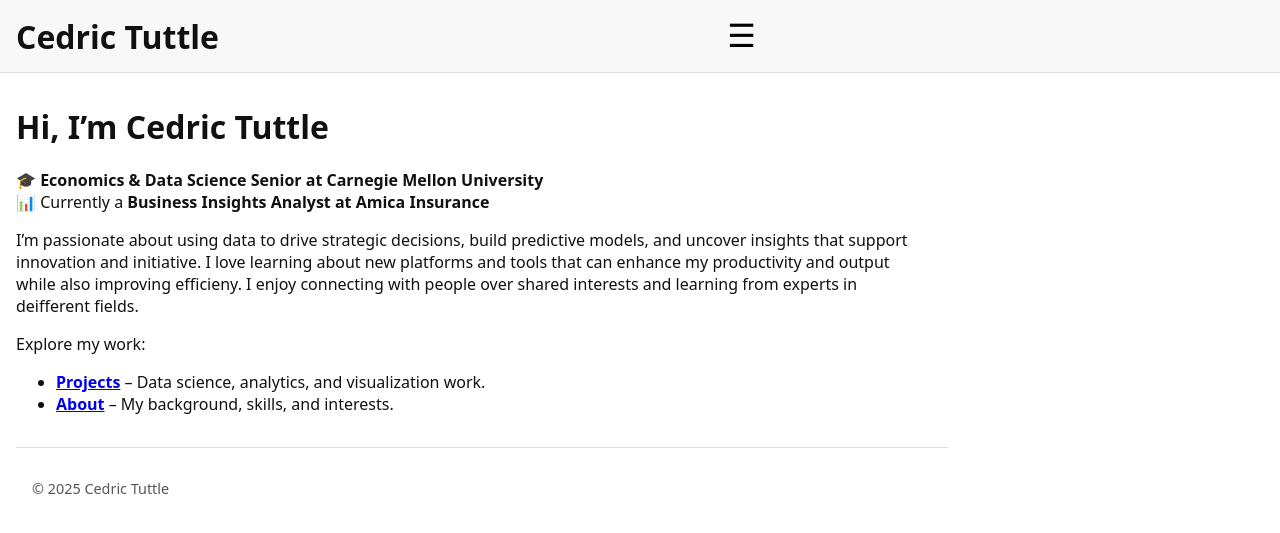
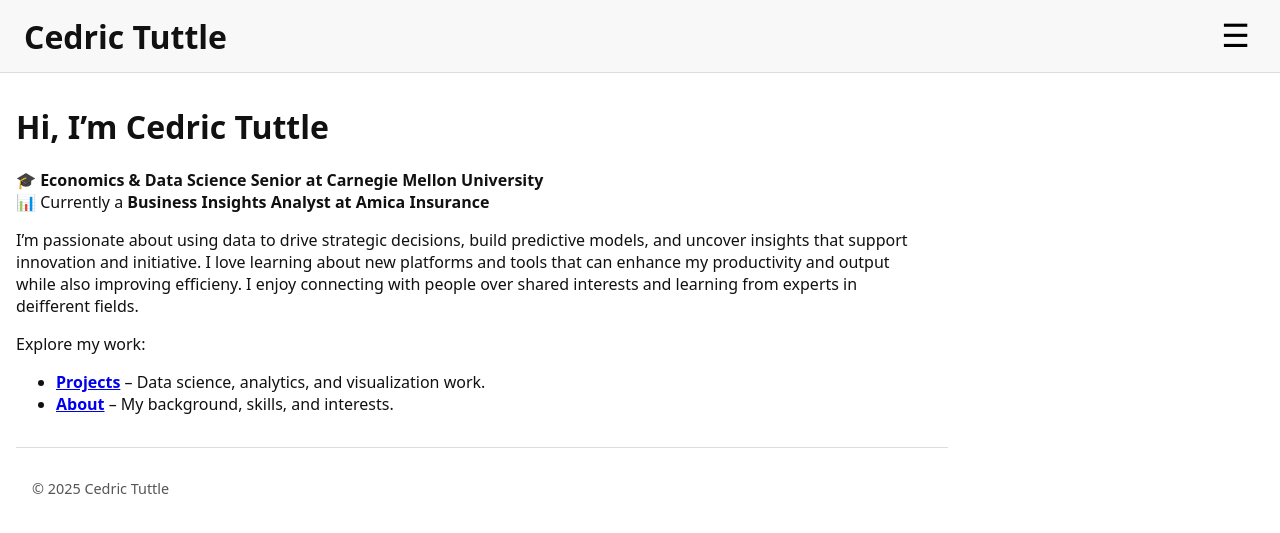
Before and after one commit to ctuttle123/cedrictuttle.github.io, a Jekyll site: the page built from index.md, in a window 1280 px wide. Shown: the top 533 px of the page. Built offline with Jekyll 4.4.1, drawn with Linux system fonts in a browser that asks for light colours.

Commit message:
Update custom.scss

```diff
--- a/_sass/custom.scss
+++ b/_sass/custom.scss
@@ -139,3 +139,46 @@ body, html {
     width: 180px;
   }
 }
+
+/* --- Force header alignment cleanly --- */
+.site-header {
+  display: flex;
+  justify-content: space-between; /* Title left, hamburger right */
+  align-items: center;
+  background-color: #f8f8f8;
+  border-bottom: 1px solid #ddd;
+  padding: 0.5rem 1.5rem;
+  height: 3.5rem;
+  position: relative;
+}
+
+/* Ensure hamburger sits flush right */
+.hamburger {
+  margin-left: auto;
+  margin-right: 0;
+  font-size: 2rem;
+  background: none;
+  border: none;
+  cursor: pointer;
+  z-index: 20;
+}
+
+/* Dropdown styling and placement */
+#nav-menu ul {
+  display: none;
+  flex-direction: column;
+  position: absolute;
+  top: 3.5rem;  /* below header */
+  right: 0;     /* flush right */
+  background-color: #f8f8f8;
+  border: 1px solid #ddd;
+  border-top: none;
+  padding: 0.5rem 1rem;
+  list-style: none;
+  z-index: 10;
+  box-shadow: 0 4px 8px rgba(0,0,0,0.05); /* subtle polish */
+}
+
+#nav-menu ul.show {
+  display: flex;
+}
```
